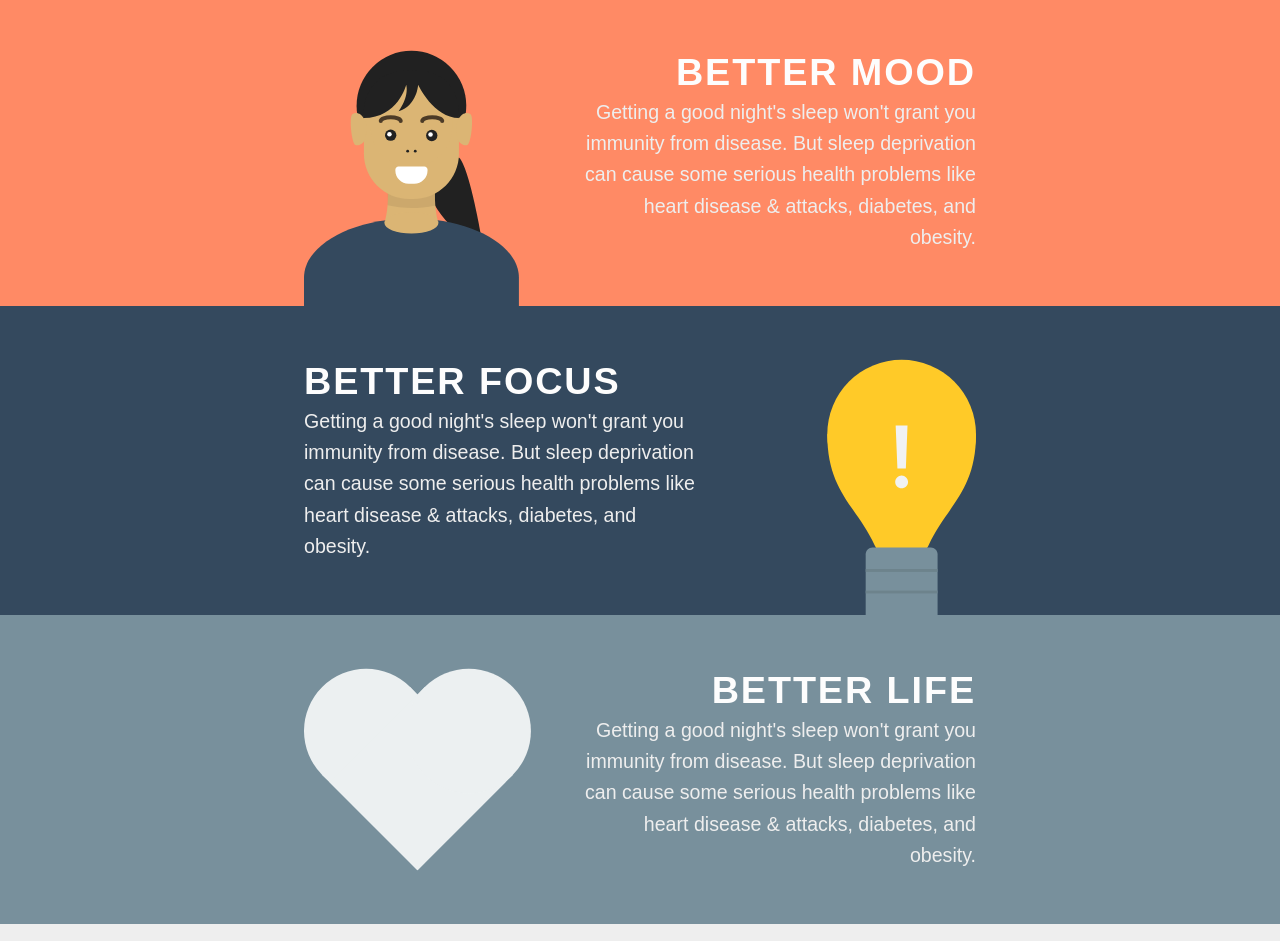
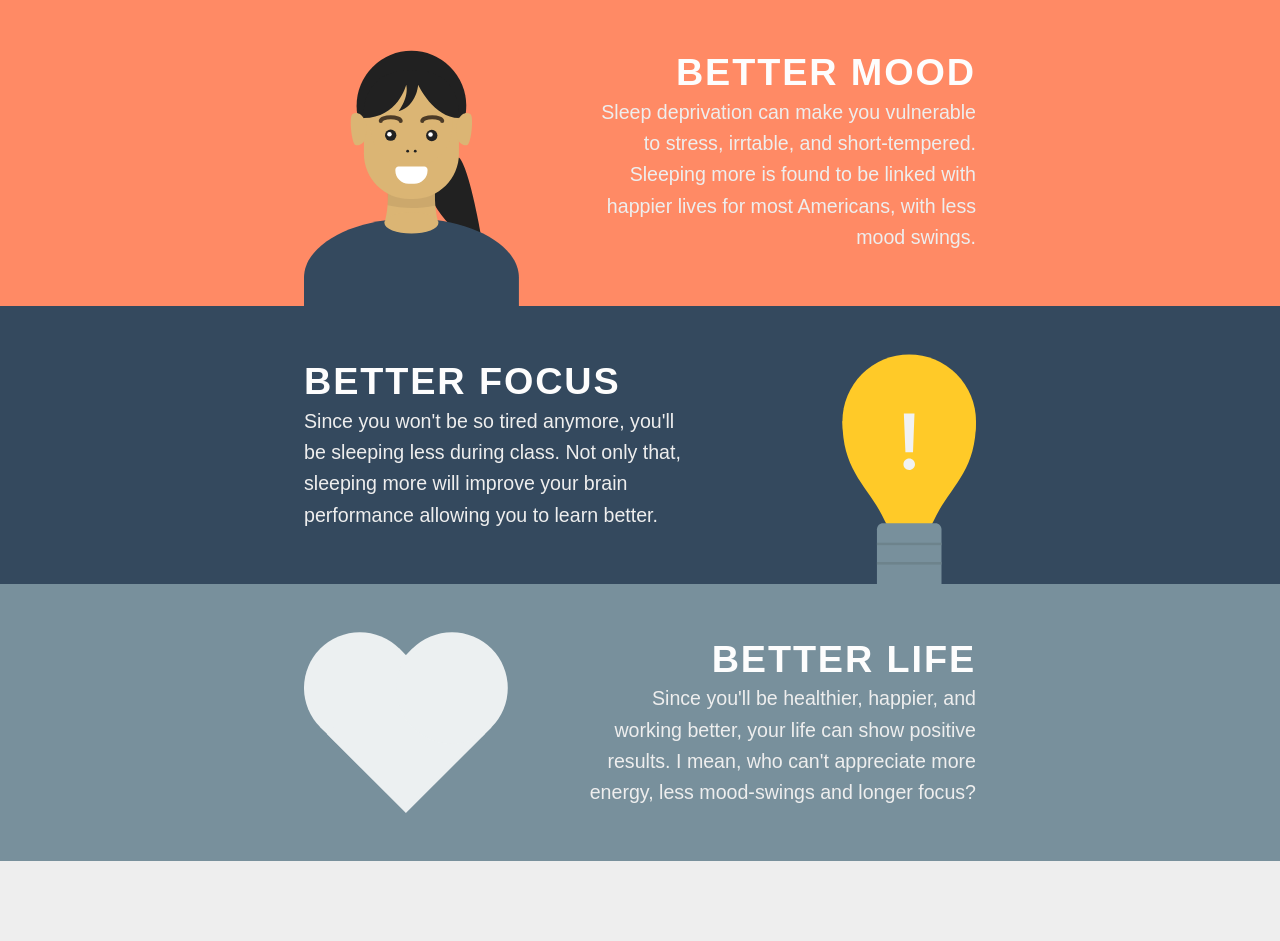
Before and after one commit to jayhxmo/SelynnaSleptFor, a plain HTML site: page index.html in a window 1280 px wide. Shown: the part 1523-2464 px from the top of the page. After the commit the page ends 2402 px from the top, so only its background shows below. Drawn offline with Linux system fonts and the light colour scheme.

Commit message:
Update content

```diff
--- a/index.html
+++ b/index.html
@@ -38,25 +38,28 @@
 			<section class="health">
 				<div class="container">
 					<h1 class="title">Better Health</h1>
-					<p> Getting a good night's sleep won't grant you immunity from disease. But sleep deprivation can cause some serious health problems like heart disease &amp; attacks, diabetes, and obesity.</p>
+					<p>Getting a good night's sleep won't grant you immunity from disease. But sleep deprivation can cause some serious health problems like heart disease &amp; attacks, diabetes, and obesity.</p>
 				</div>
 			</section>
+
 			<section class="mood">
 				<div class="container">
 					<h1 class="title">Better Mood</h1>
-					<p> Getting a good night's sleep won't grant you immunity from disease. But sleep deprivation can cause some serious health problems like heart disease &amp; attacks, diabetes, and obesity.</p>
+					<p>Sleep deprivation can make you vulnerable to stress, irrtable, and short-tempered. Sleeping more is found to be linked with happier lives for most Americans, with less mood swings.</p>
 				</div>
 			</section>
+
 			<section class="focus">
 				<div class="container">
 					<h1 class="title">Better focus</h1>
-					<p> Getting a good night's sleep won't grant you immunity from disease. But sleep deprivation can cause some serious health problems like heart disease &amp; attacks, diabetes, and obesity.</p>
+					<p>Since you won't be so tired anymore, you'll be sleeping less during class. Not only that, sleeping more will improve your brain performance allowing you to learn better.</p>
 				</div>
 			</section>
+
 			<section class="life">
 				<div class="container">
 					<h1 class="title">Better life</h1>
-					<p> Getting a good night's sleep won't grant you immunity from disease. But sleep deprivation can cause some serious health problems like heart disease &amp; attacks, diabetes, and obesity.</p>
+					<p>Since you'll be healthier, happier, and working better, your life can show positive results. I mean, who can't appreciate more energy, less mood-swings and longer focus?</p>
 				</div>
 			</section>
 		</section>
```
